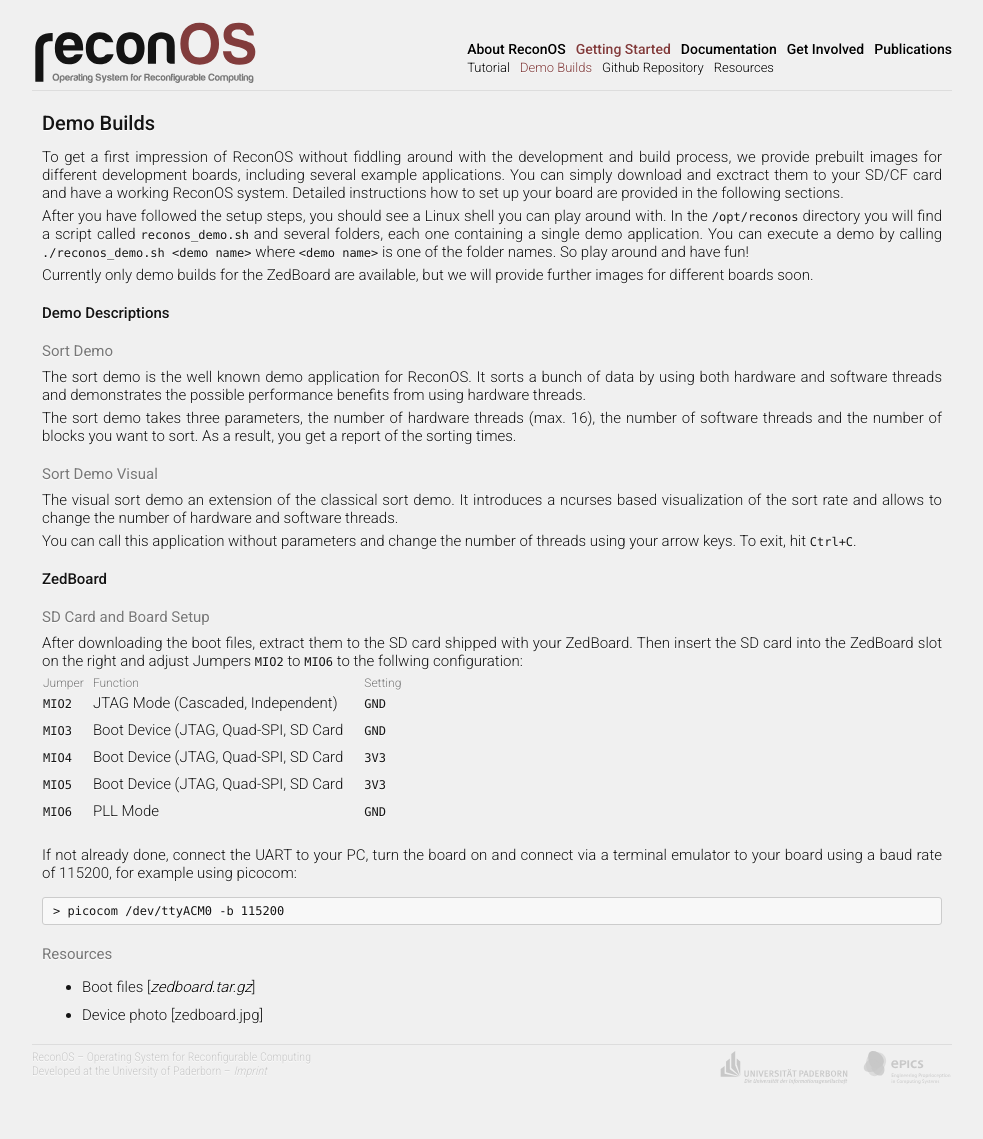
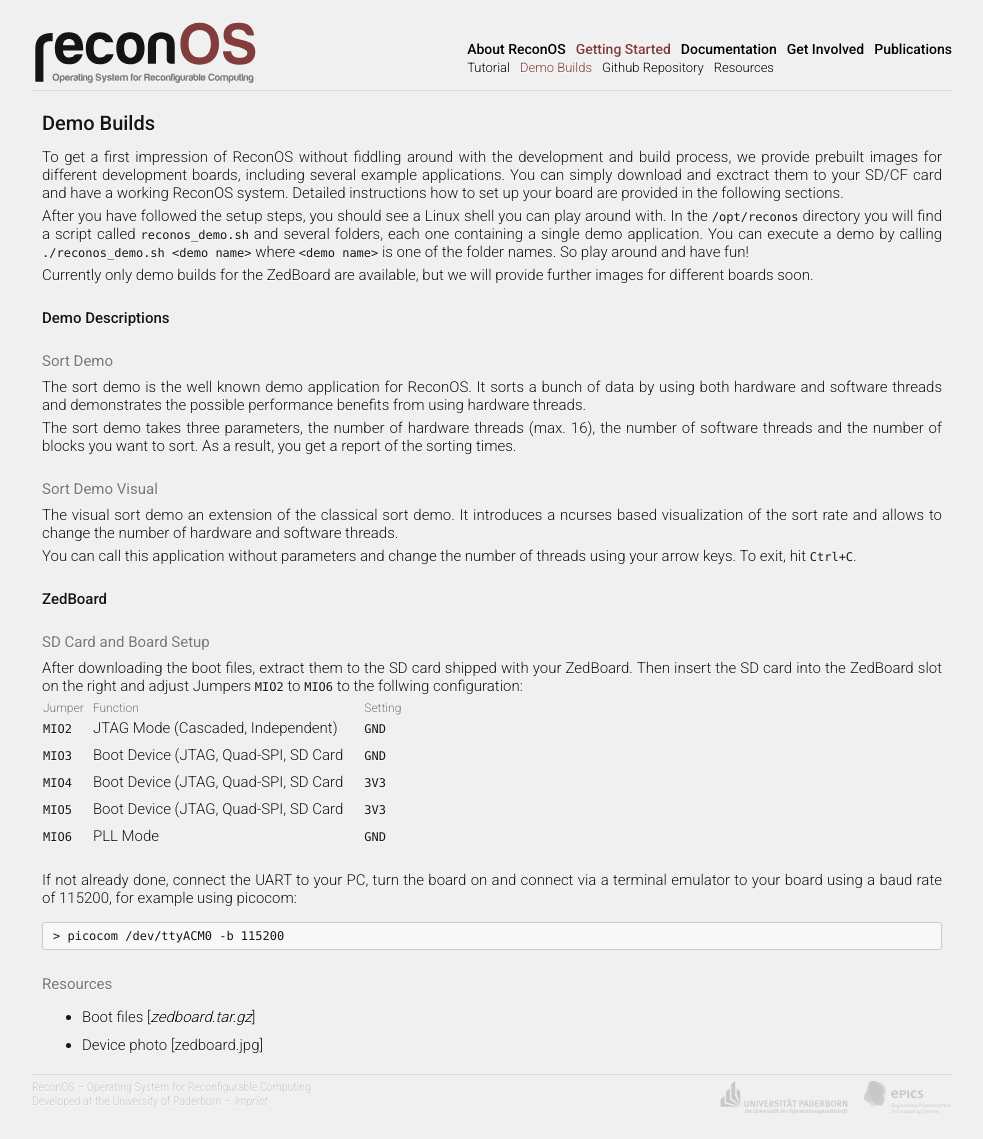
Before and after one commit to ReconOS/reconos.github.io, a Jekyll site: the page built from gettingstarted/demos/index.md, in a window 1280 px wide. Shown: the whole page, without its empty margins (148-1131 px from the left). Built offline with Jekyll 4.4.1, drawn with Linux system fonts in a browser that asks for light colours; Markdown is read by kramdown in place of the engine named in the settings; before the commit the page ends 1109 px from its top, so only the background shows below that.

Commit message:
Adjusted margin of headings

```diff
--- a/assets/css/base.css
+++ b/assets/css/base.css
@@ -32,7 +32,7 @@ h2 {
 	font-weight:500;
 
 	margin-bottom:8px;
-	margin-top:20px;
+	margin-top:25px;
 }
 
 h3 {
@@ -41,7 +41,7 @@ h3 {
 	color:#787878;
 
 	margin-bottom:8px;
-	margin-top:20px;
+	margin-top:25px;
 }
 
 h4 {
```
